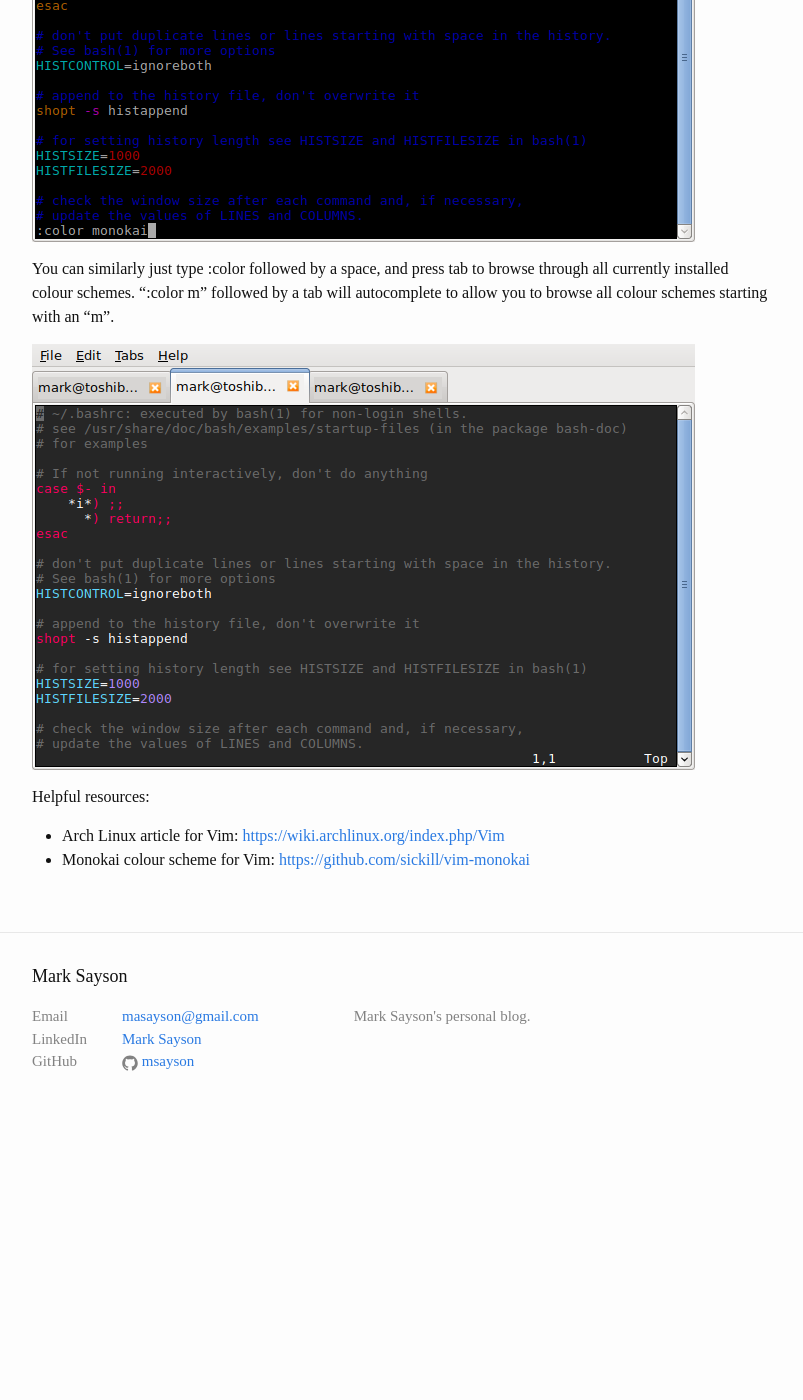
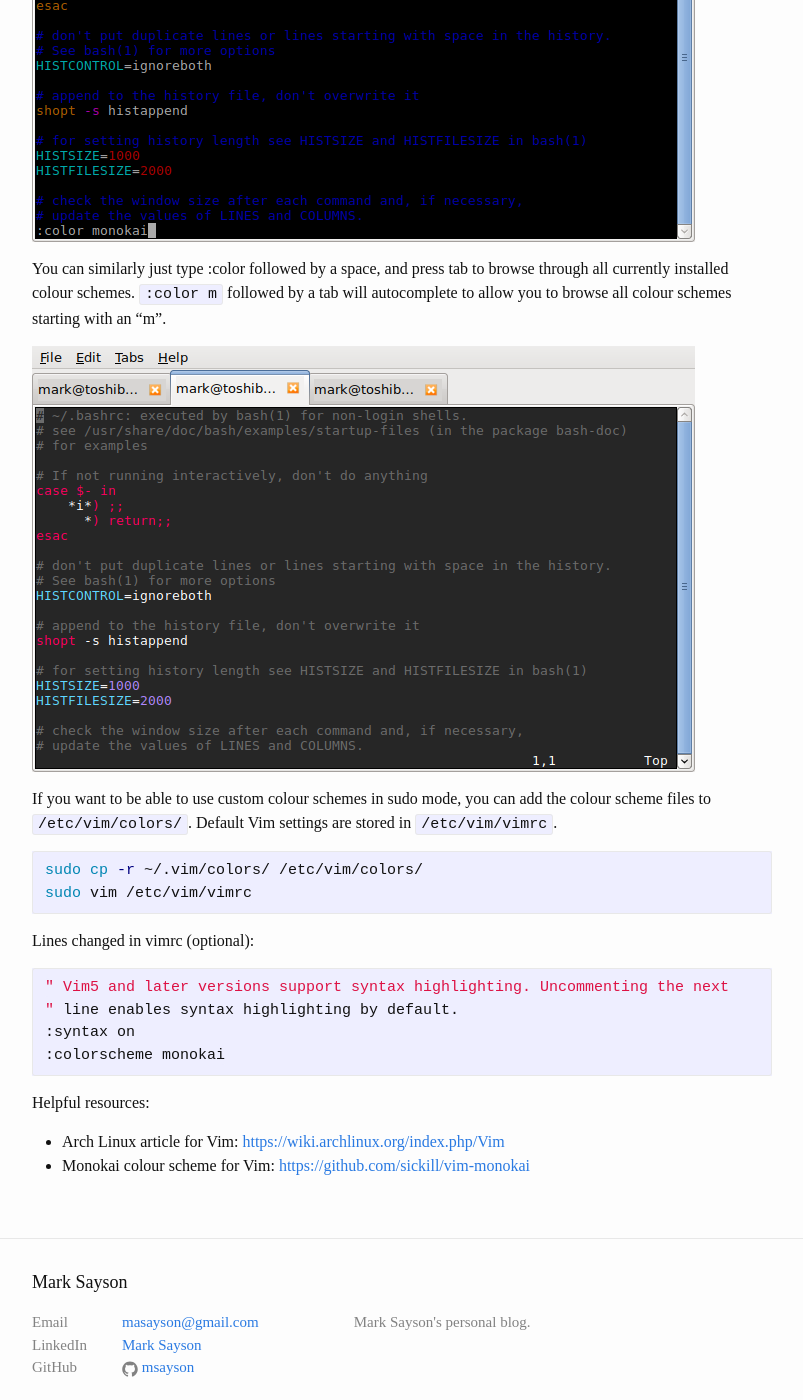
Before and after one commit to msayson/msayson.github.io, a Jekyll site: the page built from _posts/2016-11-29-setting-vim-colour-schemes.markdown, in a window 1280 px wide and 1400 px high, scrolled down 1656 px. Shown: the whole window, without its empty margins (238-1041 px from the left). Built offline with Jekyll 4.4.1, drawn with Linux system fonts in a browser that asks for light colours; before the commit the page ends 2789 px from its top, so only the background shows below that.

Commit message:
Added information on setting Vim custom colour schemes for sudo user

````diff
--- a/_posts/2016-11-29-setting-vim-colour-schemes.markdown
+++ b/_posts/2016-11-29-setting-vim-colour-schemes.markdown
@@ -48,9 +48,25 @@ To test different colour schemes, open a file in vim and set your colour scheme
 
 ![alt text](/images/20161129_vimSelectingNewColourScheme.png "Vim command to select from installed colour schemes.")
 
-You can similarly just type :color followed by a space, and press tab to browse through all currently installed colour schemes.  ":color m" followed by a tab will autocomplete to allow you to browse all colour schemes starting with an "m".
+You can similarly just type :color followed by a space, and press tab to browse through all currently installed colour schemes.  ```:color m``` followed by a tab will autocomplete to allow you to browse all colour schemes starting with an "m".
 
 ![alt text](/images/20161129_vimMonokaiColourScheme.png "Vim with the Monokai colour scheme - Ah, much better.")
+
+If you want to be able to use custom colour schemes in sudo mode, you can add the colour scheme files to ```/etc/vim/colors/```.  Default Vim settings are stored in ```/etc/vim/vimrc```.
+
+```bash
+sudo cp -r ~/.vim/colors/ /etc/vim/colors/
+sudo vim /etc/vim/vimrc
+```
+
+Lines changed in vimrc (optional):
+
+```bash
+" Vim5 and later versions support syntax highlighting. Uncommenting the next
+" line enables syntax highlighting by default.
+:syntax on
+:colorscheme monokai
+```
 
 Helpful resources:
 
````
